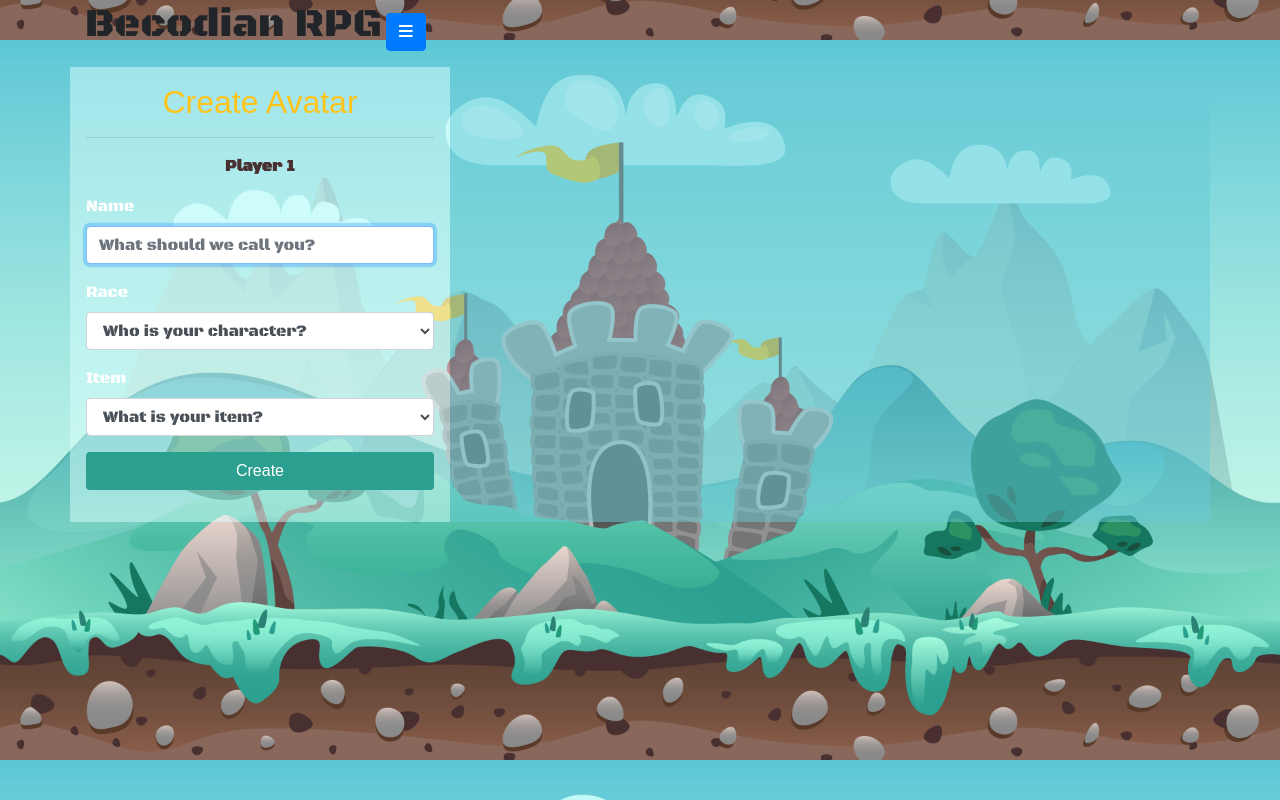
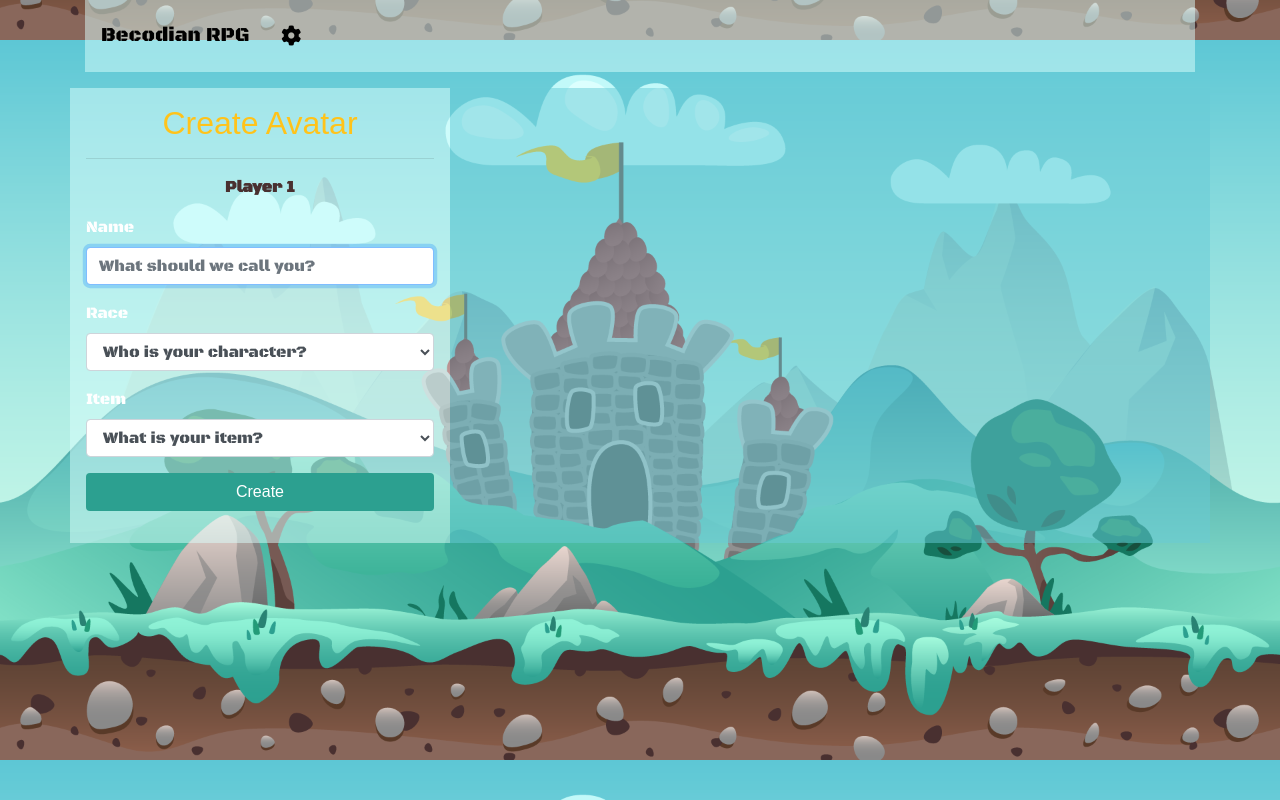
Before and after one commit to frances-joffany-navarro/js-rpg, a website with bundled scripts: page index.html in a window 1280 px wide. Built offline with nearby package versions, Linux system fonts and the light colour scheme; a web font is replaced by a local one.

Commit message:
fixed header

```diff
--- a/index.html
+++ b/index.html
@@ -19,16 +19,22 @@
 <body class="selector-for-some-widget">
 
   <main class="container mx-auto">
-    <header class=" mb-3">
-      <div class="align-middle">
-        <h1 class="center">Becodian RPG</h1>
+    <header class="mb-3">
+      <nav class="navbar navbar-expand-lg">
+        <a class="navbar-brand" href="#">Becodian RPG</a>
+        <button class="navbar-toggler" type="button" data-toggle="collapse" data-target="#navbarSupportedContent"
+          aria-controls="navbarSupportedContent" aria-expanded="false" aria-label="Toggle navigation">
+          <span class="navbar-toggler-icon"></span>
+        </button>
 
-        <!-- Button trigger modal -->
-        <button type="button" class="btn btn-primary setting-button" data-toggle="modal"
-          data-target="#settingsModalCenter">
-          <i class="fa-solid fa-bars"></i>
-        </button>
-      </div>
+        <div class="collapse navbar-collapse float-right" id="navbarSupportedContent">
+          <span class="navbar-text">
+            <a class="nav-link" data-toggle="modal" data-target="#settingsModalCenter" href="#"><i class="fa-solid fa-gear fa-lg"></i><span
+                class="sr-only">(current)</span></a>
+          </span>
+          </ul>
+        </div>
+      </nav>
 
       <!-- Modal -->
       <div class="modal fade" id="settingsModalCenter" tabindex="-1" role="dialog"
@@ -42,7 +48,7 @@
               </button>
             </div>
             <div class="modal-body center">
-              <audio controls autoplay muted loop>
+              <audio controls autoplay loop>
                 <source src="./images/little-slimex27s-adventure-151007.mp3" type="audio/mpeg">
                 Music by <a
                   href="https://pixabay.com/users/spencer_yk-36670691/?utm_source=link-attribution&utm_medium=referral&utm_campaign=music&utm_content=151007">Spencer
--- a/style.css
+++ b/style.css
@@ -22,6 +22,15 @@ h1 {
 /* .setting-button {
   margin: 0;
 } */
+
+.navbar {
+  background: rgba(220, 255, 254, 0.5);
+  color: black;
+}
+a.navbar-brand,
+a.nav-link{
+  color: black;
+}
 
 .playerName {
   font-size: 28px;
```
